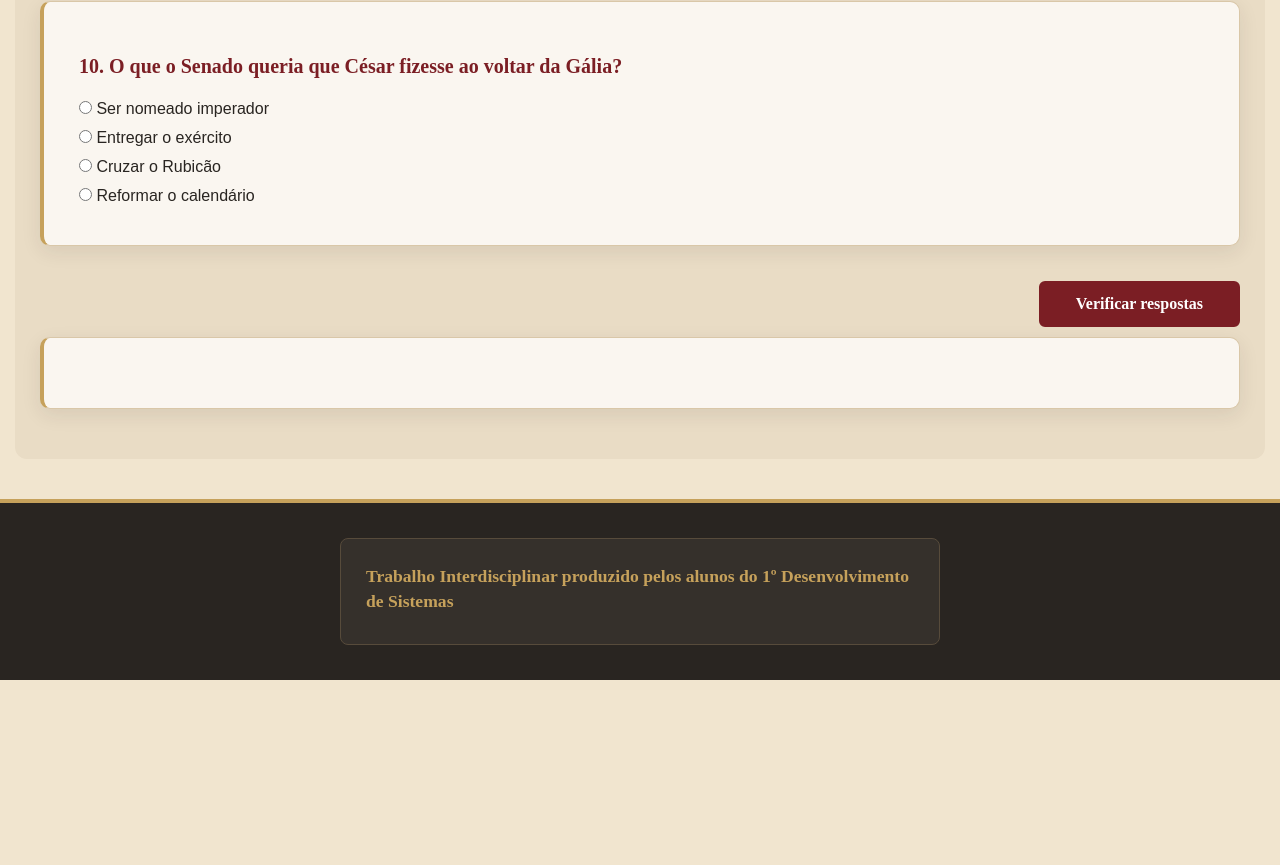
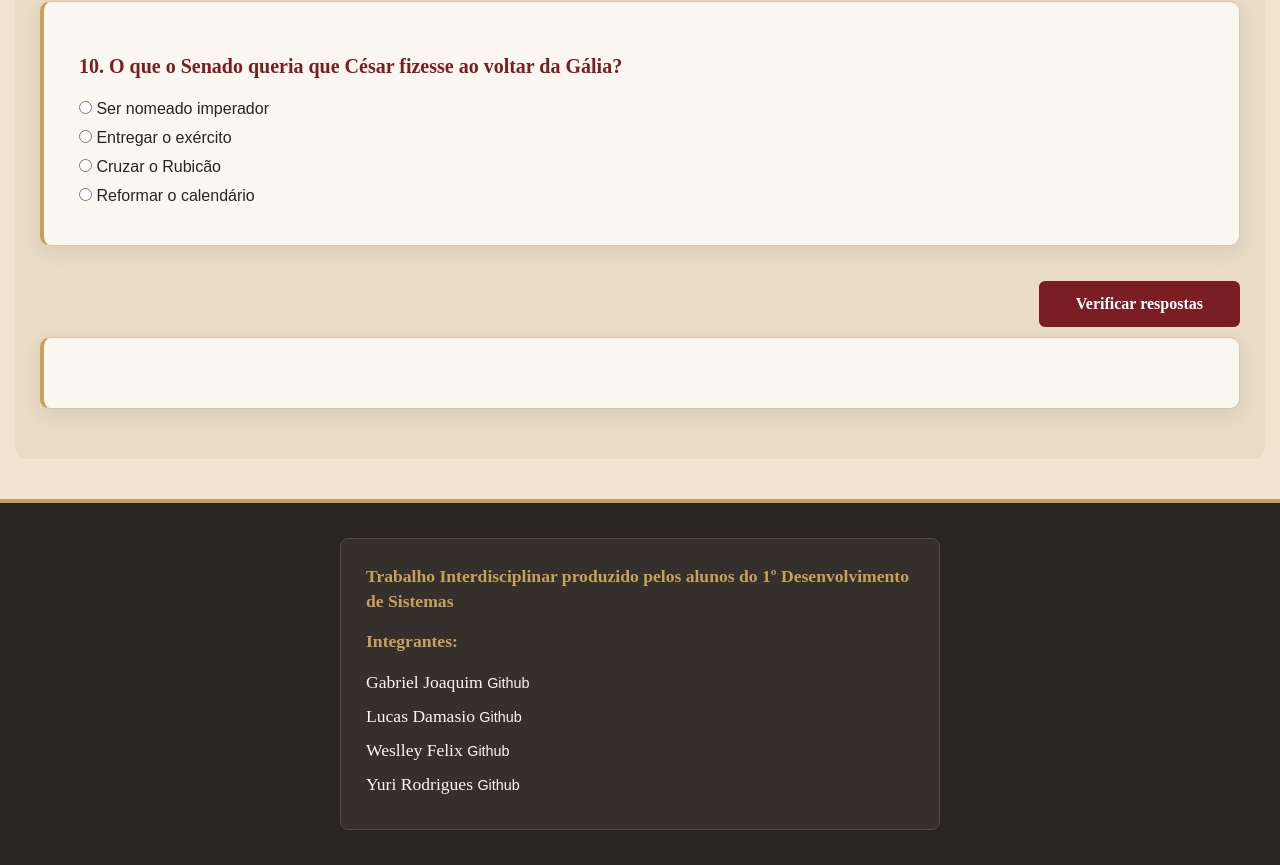
Before and after one commit to Lukinhs/JulioCesar, a plain HTML site: page quest.html in a window 1280 px wide. Shown: the part 2589-3454 px from the top of the page. Before the commit the page ends 3269 px from the top, so only its background shows below. Drawn offline with Linux system fonts and the light colour scheme.

Commit message:
Adição dos integrantes

```diff
--- a/quest.html
+++ b/quest.html
@@ -226,7 +226,16 @@
           Trabalho Interdisciplinar produzido pelos alunos do 1º Desenvolvimento
           de Sistemas
         </h2>
+        <h2>Integrantes:</h2>
+        <div>
+
+          <p>Gabriel Joaquim <a href="https://github.com/bielsnntos">Github</a></p>
+          <p>Lucas Damasio <a href="https://github.com/Lukinhs">Github</a></p>
+          <p>Weslley Felix <a href="https://github.com/WeslleyFelix15">Github</a></p>
+          <p>Yuri Rodrigues <a href="https://github.com/yyur7">Github</a></p>
+        </div>
       </div>
+
     </footer>
 
     <script src="script.js"></script>
```
